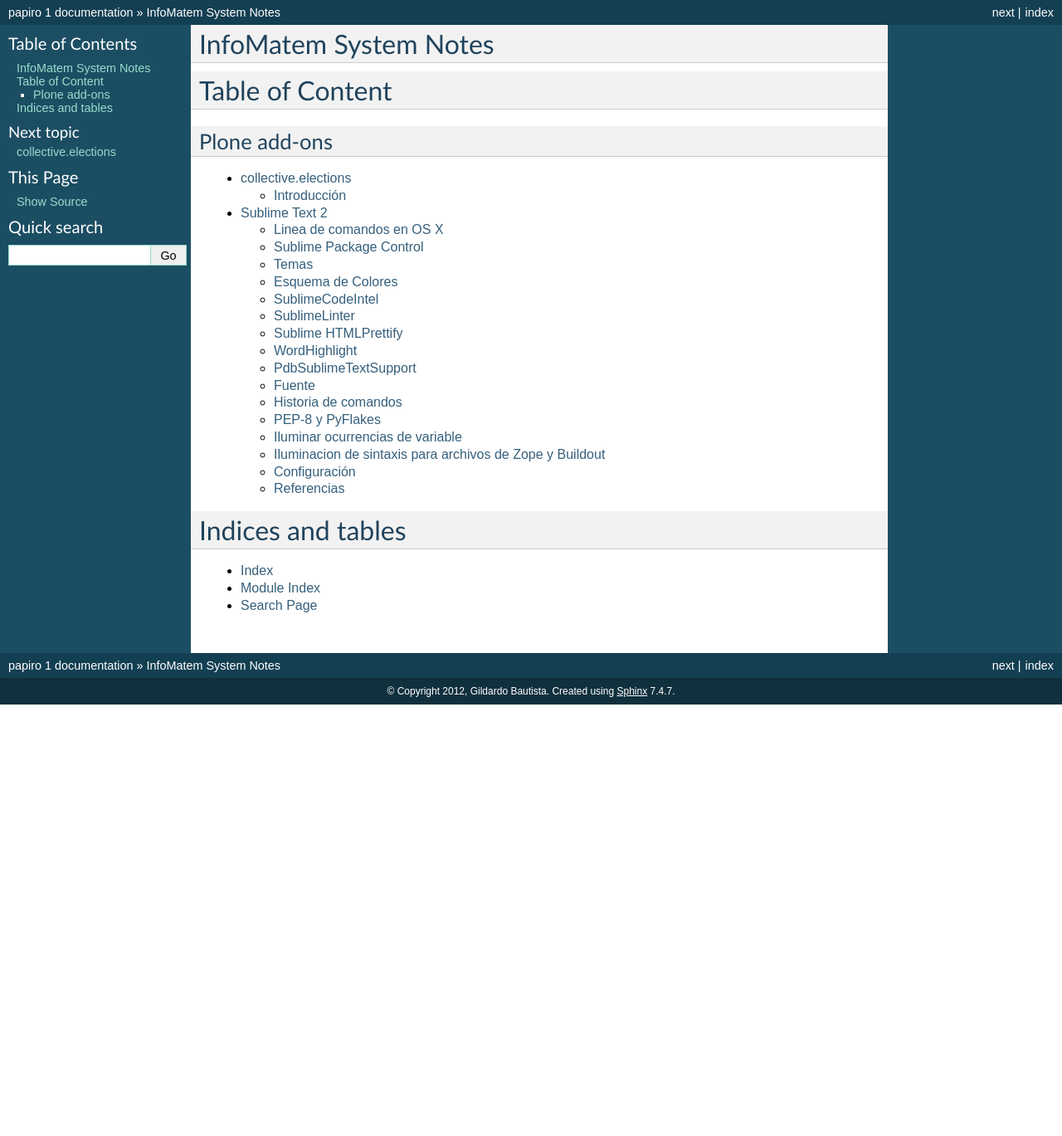
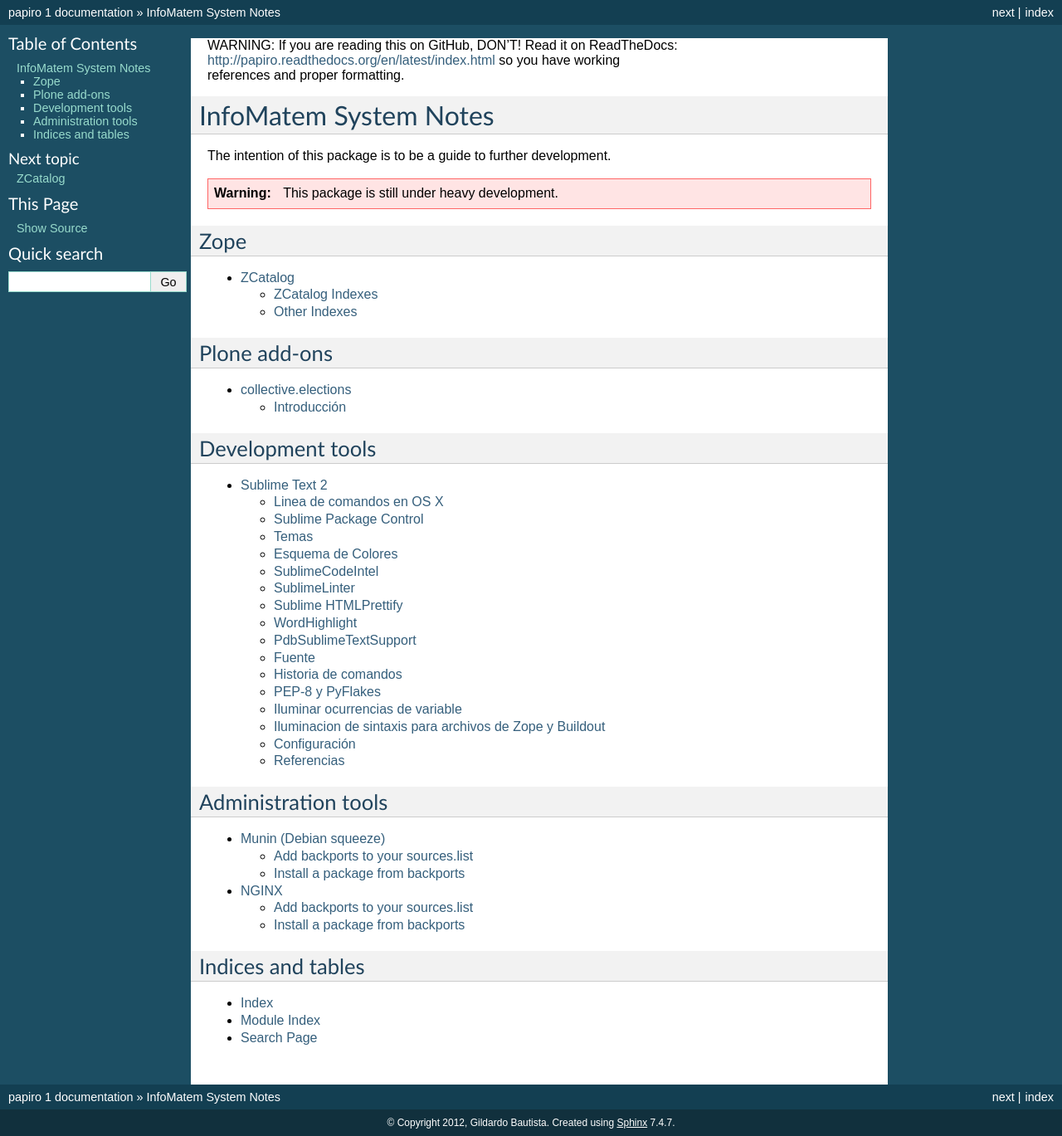
Before and after one commit to gil-cano/papiro, a Sphinx documentation site: the page built from source/index.rst, in a window 1280 px wide. Shown: the whole page at 83% size. Built offline with Sphinx 7.4.7, drawn with Linux system fonts in a browser that asks for light colours; before the commit the page ends 900 px from its top, so only the background shows below that.

Commit message:
add catalog doc

```diff
--- /dev/null
+++ b/source/catalog.rst
@@ -0,0 +1,60 @@
+ZCatalog
+========
+
+ZCatalog Indexes
+----------------
+
+* TextIndex
+* FieldIndex
+* KeywordIndex
+* PathIndex
+
+
+Other Indexes
+-------------
+
+ZCTextIndex
+~~~~~~~~~~~
+
+A ZCTextIndex is an index for performing full text searches over
+bodies of text. It includes the following features:
+
+- A new query language, supporting both explicit and implicit Boolean
+operators, parentheses, globbing, and phrase searching.  Apart from
+explicit operators and globbing, the syntax is roughly the same as
+that popularized by Google.
+
+- Two selectable relevance scoring algorithms:
+The Cosine ranking from the Managing Gigabytes book, and Okapi from
+more recent research papers.  Okapi usually does better, so it is
+the default.
+
+ZCTextIndex is designed as a replacement for standard TextIndex, and
+has several advantages over it.
+
+
+TopicIndex
+~~~~~~~~~~
+
+
+
+DateRangeIndex
+~~~~~~~~~~~~~~
+
+    Index for date ranges, such as the "effective-expiration" range in CMF.
+
+    Any object may return None for either the start or the end date: for the
+    start date, this should be the logical equivalent of "since the beginning
+    of time"; for the end date, "until the end of time".
+
+    Therefore, divide the space of indexed objects into four containers:
+
+    - Objects which always match (i.e., they returned None for both);
+
+    - Objects which match after a given time (i.e., they returned None for the
+      end date);
+
+    - Objects which match until a given time (i.e., they returned None for the
+      start date);
+
+    - Objects which match only during a specific interval.
--- a/source/index.rst
+++ b/source/index.rst
@@ -1,22 +1,52 @@
-.. papiro documentation master file, created by
-   sphinx-quickstart on Tue Jul 31 15:28:43 2012.
-   You can adapt this file completely to your liking, but it should at least
-   contain the root `toctree` directive.
+.. line-block::
 
+    WARNING: If you are reading this on GitHub, DON'T! Read it on ReadTheDocs:
+    http://papiro.readthedocs.org/en/latest/index.html so you have working
+    references and proper formatting.
+
+**********************
 InfoMatem System Notes
-======================
+**********************
 
-Table of Content
-================
+The intention of this package is to be a guide to further development.
 
-Plone add-ons
--------------
+.. warning::
+
+    This package is still under heavy development.
+
+Zope
+====
 
 .. toctree::
    :maxdepth: 2
 
-   collective-elections
-   sublimeText2
+   catalog.rst
+
+Plone add-ons
+=============
+
+.. toctree::
+   :maxdepth: 2
+
+   collective-elections.rst
+
+
+Development tools
+=================
+
+.. toctree::
+   :maxdepth: 2
+
+   sublimeText2.rst
+
+
+Administration tools
+====================
+
+.. toctree::
+   :maxdepth: 2
+
+   munin.rst
 
 
 Indices and tables
```
